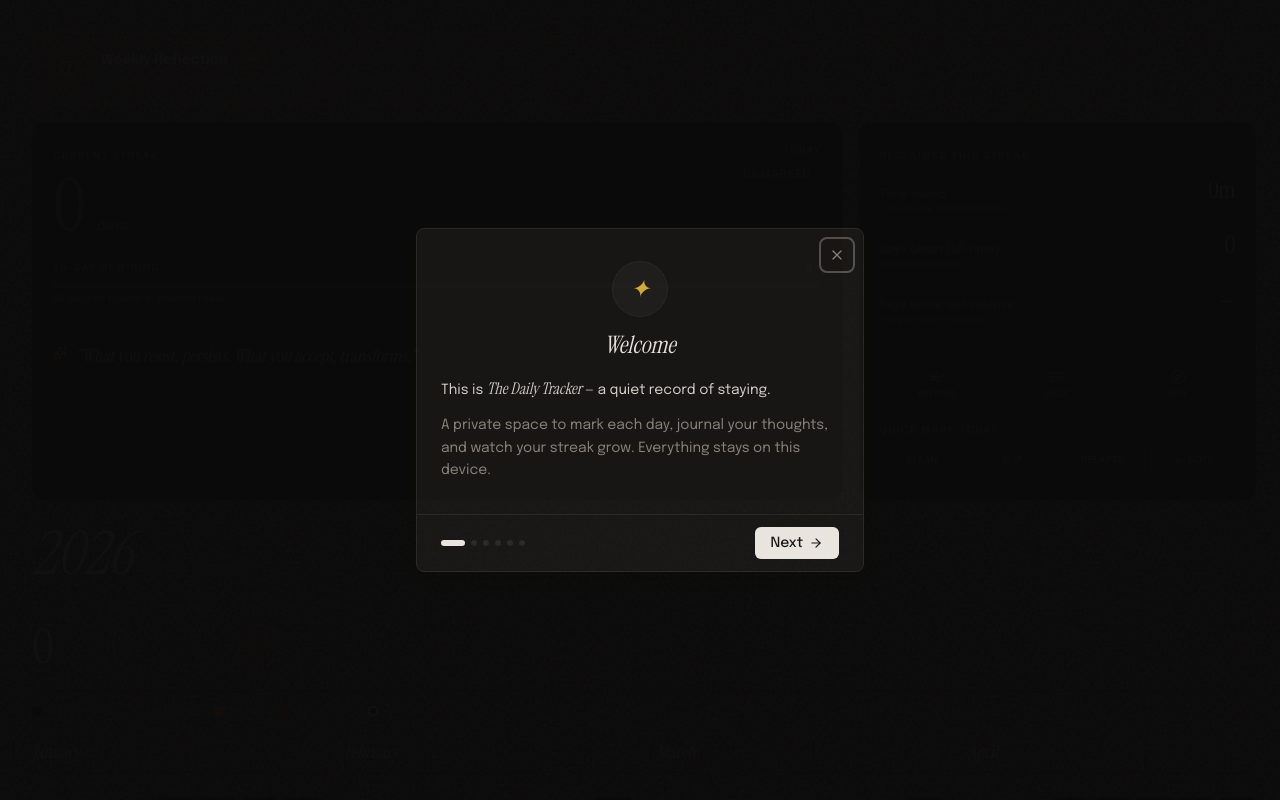
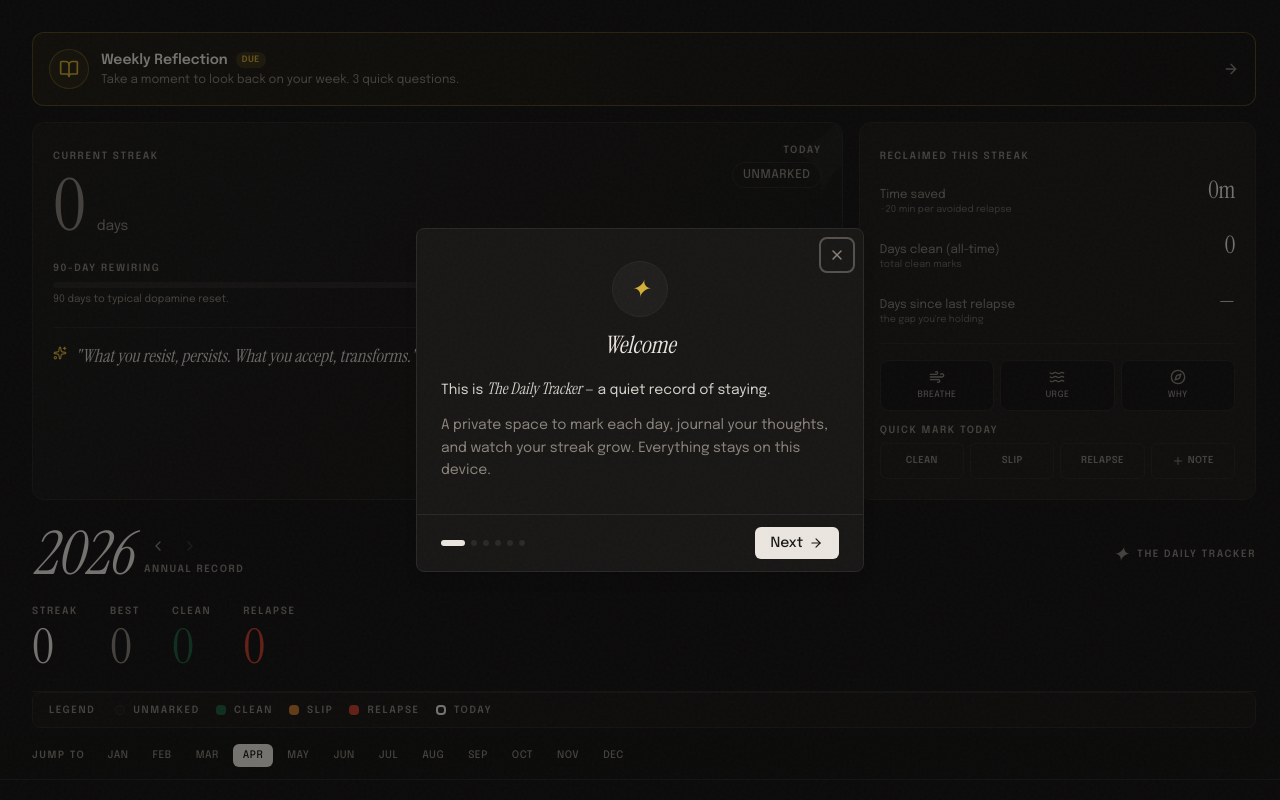
Before and after one commit to jawad1020bhn/nfcalendar, a Next.js app: page / in a window 1280 px wide. Shown: the top 800 px of the page. Built offline with nearby package versions, Linux system fonts and the light colour scheme.

Commit message:
c82e5f5d-4d37-494a-8e7d-22217b9276fd

```diff
--- a/src/app/layout.tsx
+++ b/src/app/layout.tsx
@@ -59,7 +59,7 @@ export default function RootLayout({
   return (
     <html lang="en" suppressHydrationWarning>
       <body
-        className={`${instrumentSerif.variable} ${epilogue.variable} antialiased bg-paper text-ink min-h-screen`}
+        className={`${instrumentSerif.variable} ${epilogue.variable} antialiased bg-paper text-ink`}
       >
         <ThemeProvider
           attribute="class"
--- a/src/app/page.tsx
+++ b/src/app/page.tsx
@@ -55,7 +55,8 @@ function AppInner() {
   }, [onboardingComplete, defaultView])
 
   return (
-    <div className="grain-overlay" aria-hidden>
+    <>
+      <div className="grain-overlay" aria-hidden />
       <FloatNav />
       <MobileNav />
 
@@ -84,22 +85,31 @@ function AppInner() {
           </div>
 
           {/* Colophon footer */}
-          <footer className="mt-12 border-t border-hairline pt-6 pb-8 text-center">
-            <div className="mx-auto flex max-w-2xl flex-col items-center gap-2">
-              <div className="font-display text-xl italic text-dim">✦</div>
+          <footer className="mt-12 border-t border-hairline pt-8 pb-8 text-center">
+            <div className="mx-auto flex max-w-2xl flex-col items-center gap-3">
+              {/* Ornamental divider */}
+              <div className="flex w-full max-w-xs items-center gap-3">
+                <div className="h-px flex-1 bg-hairline" />
+                <span className="font-display text-lg italic text-dim">✦</span>
+                <div className="h-px flex-1 bg-hairline" />
+              </div>
               <p className="text-xs leading-relaxed text-dim">
                 All marks stay on this device. Tap a day to cycle: <span className="text-success">Clean</span> →{' '}
                 <span className="text-slip">Slip</span> → <span className="text-fail">Relapse</span>.
-                Double-tap (or press <kbd className="rounded border border-hairline px-1 text-[0.6rem]">N</kbd>) to leave a note.
+                Double-tap (or press <kbd className="rounded border border-hairline bg-card px-1.5 py-0.5 font-mono text-[0.6rem] text-ink">N</kbd>) to leave a note.
               </p>
               <p className="text-[0.65rem] text-dim/70">
-                Shortcuts: <kbd className="rounded border border-hairline px-1">T</kbd> today ·{' '}
-                <kbd className="rounded border border-hairline px-1">N</kbd> note ·{' '}
-                <kbd className="rounded border border-hairline px-1">S</kbd> stats ·{' '}
-                <kbd className="rounded border border-hairline px-1">A</kbd> awards ·{' '}
-                <kbd className="rounded border border-hairline px-1">R</kbd> reflect ·{' '}
-                <kbd className="rounded border border-hairline px-1">/</kbd> notes ·{' '}
-                <kbd className="rounded border border-hairline px-1">⌘Z</kbd> retract
+                Shortcuts:{' '}
+                <kbd className="rounded border border-hairline bg-card px-1.5 py-0.5 font-mono text-[0.6rem] text-ink">T</kbd> today ·{' '}
+                <kbd className="rounded border border-hairline bg-card px-1.5 py-0.5 font-mono text-[0.6rem] text-ink">N</kbd> note ·{' '}
+                <kbd className="rounded border border-hairline bg-card px-1.5 py-0.5 font-mono text-[0.6rem] text-ink">S</kbd> stats ·{' '}
+                <kbd className="rounded border border-hairline bg-card px-1.5 py-0.5 font-mono text-[0.6rem] text-ink">A</kbd> awards ·{' '}
+                <kbd className="rounded border border-hairline bg-card px-1.5 py-0.5 font-mono text-[0.6rem] text-ink">R</kbd> reflect ·{' '}
+                <kbd className="rounded border border-hairline bg-card px-1.5 py-0.5 font-mono text-[0.6rem] text-ink">/</kbd> notes ·{' '}
+                <kbd className="rounded border border-hairline bg-card px-1.5 py-0.5 font-mono text-[0.6rem] text-ink">⌘Z</kbd> retract
+              </p>
+              <p className="mt-2 font-display text-sm italic text-dim/60">
+                The Daily Tracker — a quiet record of staying
               </p>
             </div>
           </footer>
@@ -118,7 +128,7 @@ function AppInner() {
       <SettingsDialog />
       <OnboardingDialog />
       <ReflectionDialog />
-    </div>
+    </>
   )
 }
 
--- a/src/components/tracker/calendar-grid.tsx
+++ b/src/components/tracker/calendar-grid.tsx
@@ -209,6 +209,9 @@ export function CalendarGrid({ onOpenNote }: Props) {
 
   return (
     <section aria-label="Calendar" className="relative">
+      {/* Month navigation bar */}
+      <MonthNav year={year} />
+
       <div className="grid grid-cols-1 gap-x-6 gap-y-8 sm:grid-cols-2 lg:grid-cols-3 xl:grid-cols-4">
         {MONTHS.map((monthName, m) => {
           const daysInMonth = getDaysInMonth(m, year)
@@ -219,7 +222,12 @@ export function CalendarGrid({ onOpenNote }: Props) {
           while (cells.length % 7 !== 0) cells.push(null)
 
           return (
-            <div key={m} className="animate-fade-in-up" style={{ animationDelay: `${m * 30}ms` }}>
+            <div
+              key={m}
+              id={`month-${year}-${m}`}
+              className="scroll-mt-20 animate-fade-in-up"
+              style={{ animationDelay: `${m * 30}ms` }}
+            >
               <div className="mb-2 flex items-baseline justify-between border-b border-hairline pb-1.5">
                 <h3 className="font-display text-lg italic text-ink">{monthName}</h3>
                 <span className="label-caps">{daysInMonth}d</span>
@@ -398,6 +406,61 @@ export function CalendarGrid({ onOpenNote }: Props) {
   )
 }
 
+// Month navigation bar — lets users jump to a specific month
+function MonthNav({ year }: { year: number }) {
+  const [activeMonth, setActiveMonth] = React.useState<number | null>(null)
+
+  const scrollToMonth = (m: number) => {
+    const el = document.getElementById(`month-${year}-${m}`)
+    if (el) {
+      const offset = 80 // offset for sticky nav + masthead
+      const top = el.getBoundingClientRect().top + window.scrollY - offset
+      window.scrollTo({ top, behavior: 'smooth' })
+      setActiveMonth(m)
+    }
+  }
+
+  // Detect which month is in view on scroll
+  React.useEffect(() => {
+    const handler = () => {
+      const months = MONTHS.map((_, m) => document.getElementById(`month-${year}-${m}`)).filter(Boolean)
+      const scrollY = window.scrollY + 120
+      let current = null
+      for (let i = 0; i < months.length; i++) {
+        const el = months[i]!
+        if (el.offsetTop <= scrollY) current = i
+      }
+      setActiveMonth(current)
+    }
+    window.addEventListener('scroll', handler, { passive: true })
+    handler()
+    return () => window.removeEventListener('scroll', handler)
+  }, [year])
+
+  return (
+    <div className="sticky top-0 z-30 mb-4 -mx-4 border-b border-hairline bg-paper/80 px-4 py-2 backdrop-blur-md sm:-mx-6 sm:px-6 lg:-mx-8 lg:px-8">
+      <div className="flex items-center gap-1 overflow-x-auto pb-1" style={{ scrollbarWidth: 'none' }}>
+        <span className="label-caps mr-2 shrink-0">Jump to</span>
+        {MONTHS.map((monthName, m) => (
+          <button
+            key={m}
+            type="button"
+            onClick={() => scrollToMonth(m)}
+            className={cn(
+              'shrink-0 rounded-md px-2.5 py-1 text-[0.65rem] font-medium uppercase tracking-wider transition-colors',
+              activeMonth === m
+                ? 'bg-ink text-paper'
+                : 'text-dim hover:bg-white/5 hover:text-ink',
+            )}
+          >
+            {monthName.slice(0, 3)}
+          </button>
+        ))}
+      </div>
+    </div>
+  )
+}
+
 function DayDetailContent({
   dateStr,
   entries,
--- a/src/components/tracker/legend.tsx
+++ b/src/components/tracker/legend.tsx
@@ -1,19 +1,32 @@
 'use client'
+
+import { cn } from '@/lib/utils'
 
 export function Legend() {
   const items = [
-    { label: 'Unmarked', className: 'bg-neutral border border-hairline' },
-    { label: 'Clean', className: 'bg-success' },
-    { label: 'Slip', className: 'bg-slip' },
-    { label: 'Relapse', className: 'bg-fail' },
-    { label: 'Today', className: 'bg-neutral border-2 border-ink' },
+    { label: 'Unmarked', className: 'bg-neutral border border-hairline', desc: 'Days you haven\'t logged' },
+    { label: 'Clean', className: 'bg-success', desc: 'A day held — no relapse' },
+    { label: 'Slip', className: 'bg-slip', desc: 'A stumble that doesn\'t break your streak' },
+    { label: 'Relapse', className: 'bg-fail', desc: 'A full reset' },
+    { label: 'Today', className: 'bg-neutral border-2 border-ink', desc: 'The current day' },
   ]
   return (
-    <div className="flex flex-wrap items-center gap-x-5 gap-y-2 py-3">
+    <div className="flex flex-wrap items-center gap-x-4 gap-y-2 rounded-lg border border-hairline bg-card/50 px-4 py-2.5">
+      <span className="label-caps mr-1 hidden sm:inline">Legend</span>
       {items.map((it) => (
-        <div key={it.label} className="flex items-center gap-2">
-          <span className={`h-2.5 w-2.5 rounded-sm ${it.className}`} aria-hidden />
-          <span className="label-caps">{it.label}</span>
+        <div
+          key={it.label}
+          className="group flex items-center gap-2 transition-transform hover:scale-105"
+          title={it.desc}
+        >
+          <span
+            className={cn(
+              'h-2.5 w-2.5 rounded-sm transition-shadow group-hover:shadow-[0_0_8px_currentColor]',
+              it.className,
+            )}
+            aria-hidden
+          />
+          <span className="label-caps transition-colors group-hover:text-ink">{it.label}</span>
         </div>
       ))}
     </div>
```
Also changed, not shown: 1 other file (tests, documents, lock files or other folders).
